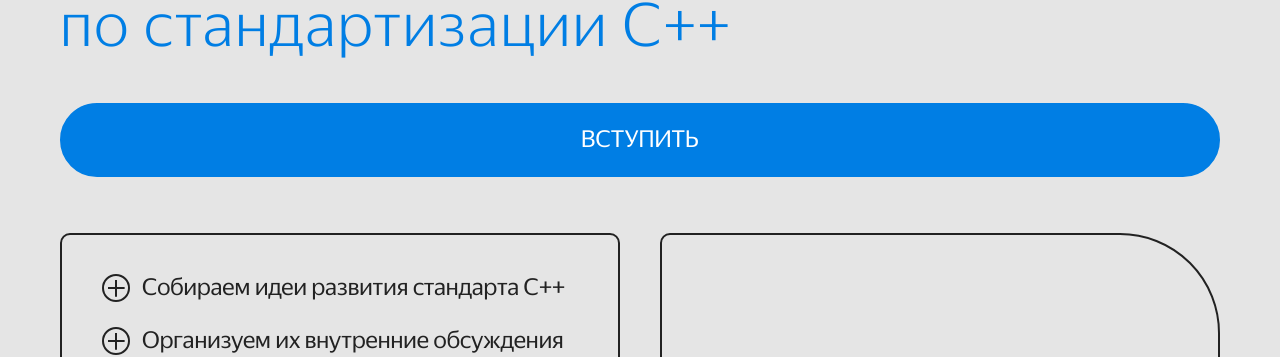
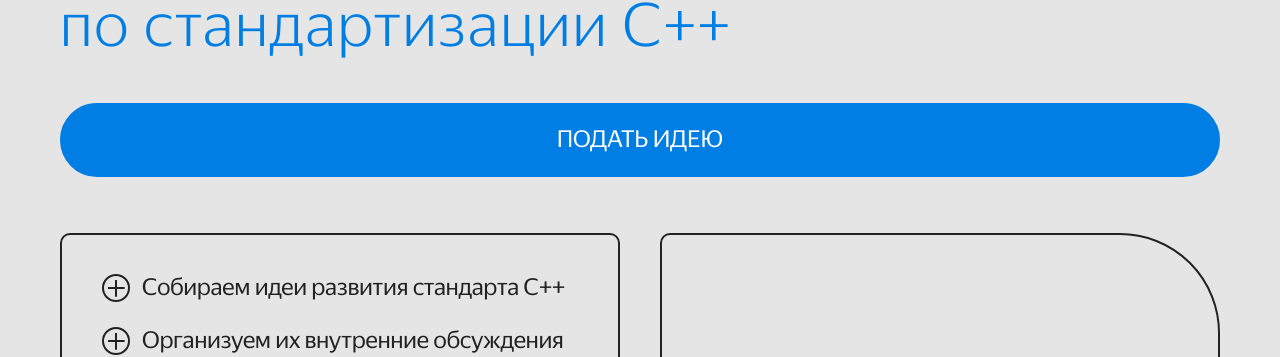
Before and after one commit to cpp-ru/cpp-ru.github.io, a Jekyll site: the page built from index.html, in a window 1280 px wide and 900 px high. Shown: the part 403-760 px from the top of the window. Built offline with Jekyll 4.4.1, drawn with Linux system fonts in a browser that asks for light colours.

Commit message:
Home page label upd

```diff
--- a/_data/page_index.json
+++ b/_data/page_index.json
@@ -5,7 +5,7 @@
       "heading": "Национальная рабочая группа __по&nbsp;стандар&shy;тизации С++__",
       "cta": {
         "url": "https://github.com/cpp-ru/cpp-ru.github.io/issues/new",
-        "text": "Вступить"
+        "text": "Подать идею"
       },
       "goals": [
         "Собираем идеи развития стандарта&nbsp;C++",
```
